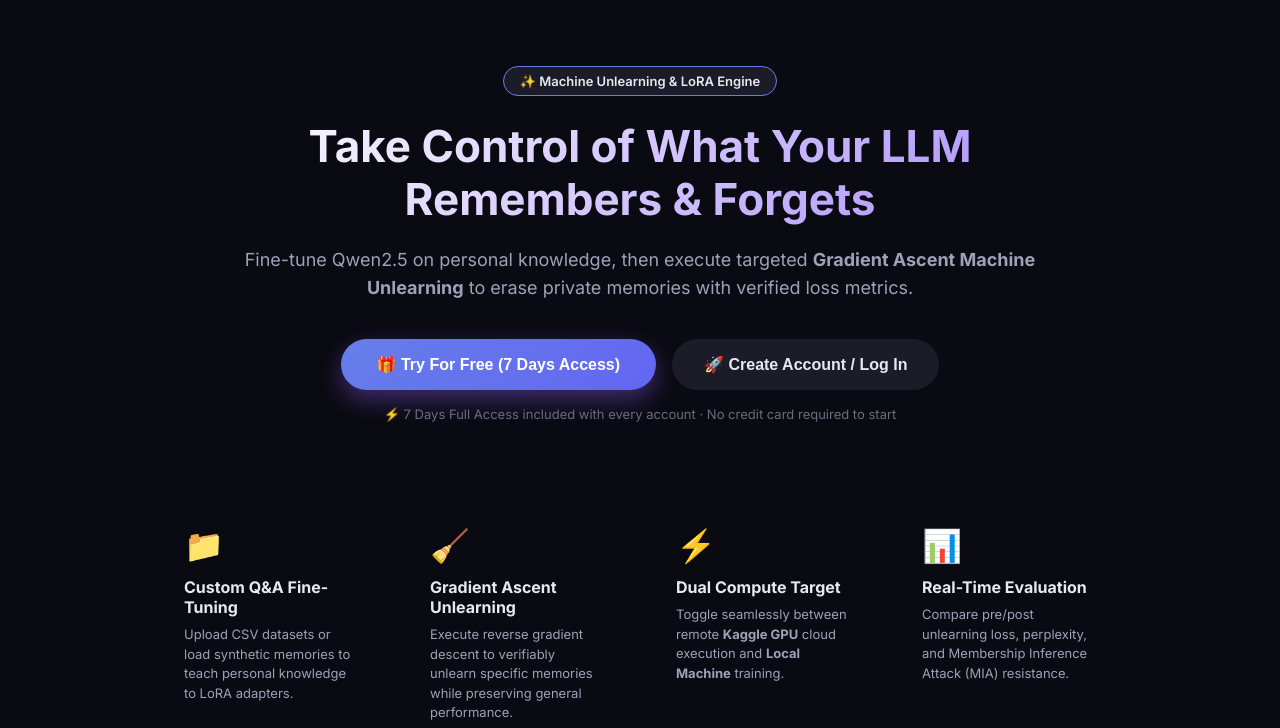
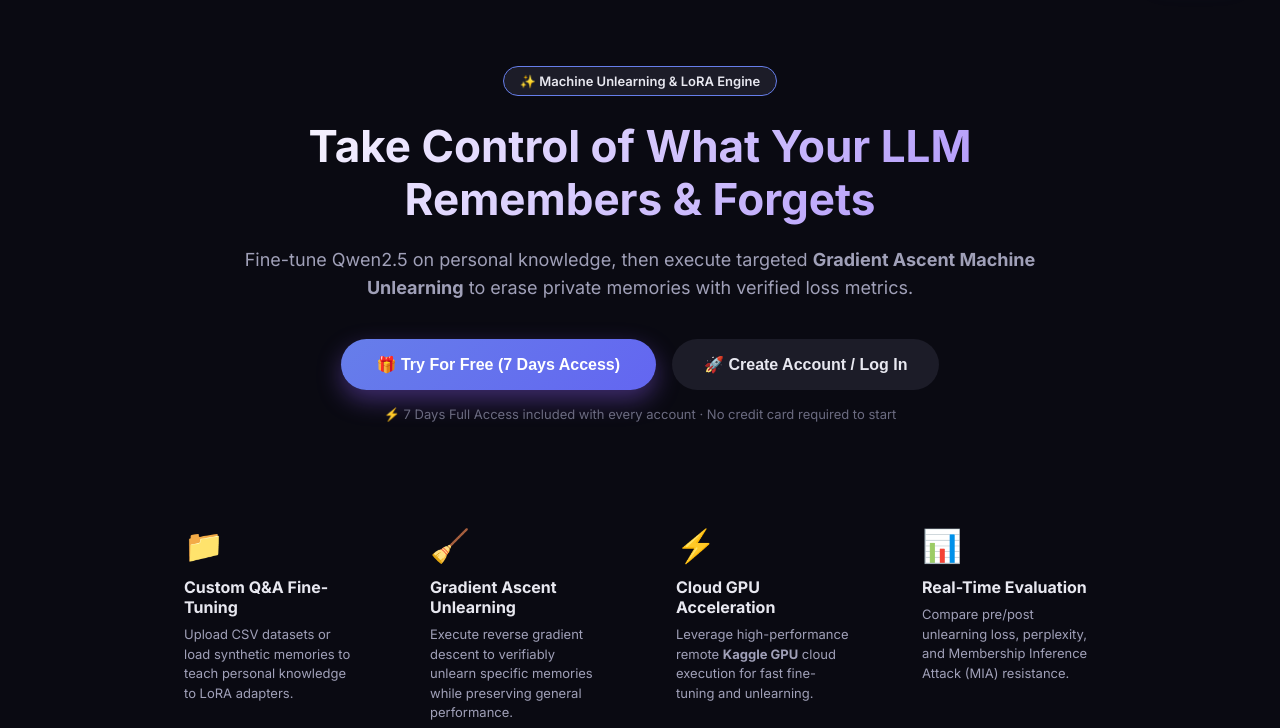
Before and after one commit to Akash1702-eng/Ai-Memory-Deletion-Engine, a plain HTML site: page frontend/index.html in a window 1280 px wide. Shown: the part 72-800 px from the top of the page. Drawn offline with nearby package versions, Linux system fonts and the light colour scheme; no server answers.

Commit message:
Update landing page feature card to Cloud GPU Acceleration

```diff
--- a/frontend/index.html
+++ b/frontend/index.html
@@ -343,8 +343,8 @@
         </div>
         <div class="feature-card">
             <div class="feature-icon">⚡</div>
-            <h3>Dual Compute Target</h3>
-            <p>Toggle seamlessly between remote <strong>Kaggle GPU</strong> cloud execution and <strong>Local Machine</strong> training.</p>
+            <h3>Cloud GPU Acceleration</h3>
+            <p>Leverage high-performance remote <strong>Kaggle GPU</strong> cloud execution for fast fine-tuning and unlearning.</p>
         </div>
         <div class="feature-card">
             <div class="feature-icon">📊</div>
@@ -368,7 +368,7 @@
                 <ul class="plan-features">
                     <li>✓ Unlimited Fine-Tuning Runs</li>
                     <li>✓ Unlimited Gradient Ascent Unlearning</li>
-                    <li>✓ Kaggle GPU & Local Execution</li>
+                    <li>✓ Cloud GPU Acceleration</li>
                     <li>✓ Full Evaluation & MIA Metrics</li>
                 </ul>
                 <button class="btn btn-primary btn-full" onclick="App.checkoutPlan('plan_1m')">Get 1 Month Plan</button>
@@ -384,7 +384,7 @@
                 <ul class="plan-features">
                     <li>✓ Unlimited Fine-Tuning Runs</li>
                     <li>✓ Unlimited Gradient Ascent Unlearning</li>
-                    <li>✓ Kaggle GPU & Local Execution</li>
+                    <li>✓ Cloud GPU Acceleration</li>
                     <li>✓ Priority Execution Queue</li>
                     <li>✓ Full Evaluation & MIA Metrics</li>
                 </ul>
@@ -401,7 +401,7 @@
                 <ul class="plan-features">
                     <li>✓ Unlimited Fine-Tuning Runs</li>
                     <li>✓ Unlimited Gradient Ascent Unlearning</li>
-                    <li>✓ Kaggle GPU & Local Execution</li>
+                    <li>✓ Cloud GPU Acceleration</li>
                     <li>✓ Priority Execution Queue</li>
                     <li>✓ Hugging Face Auto Sync</li>
                 </ul>
```
